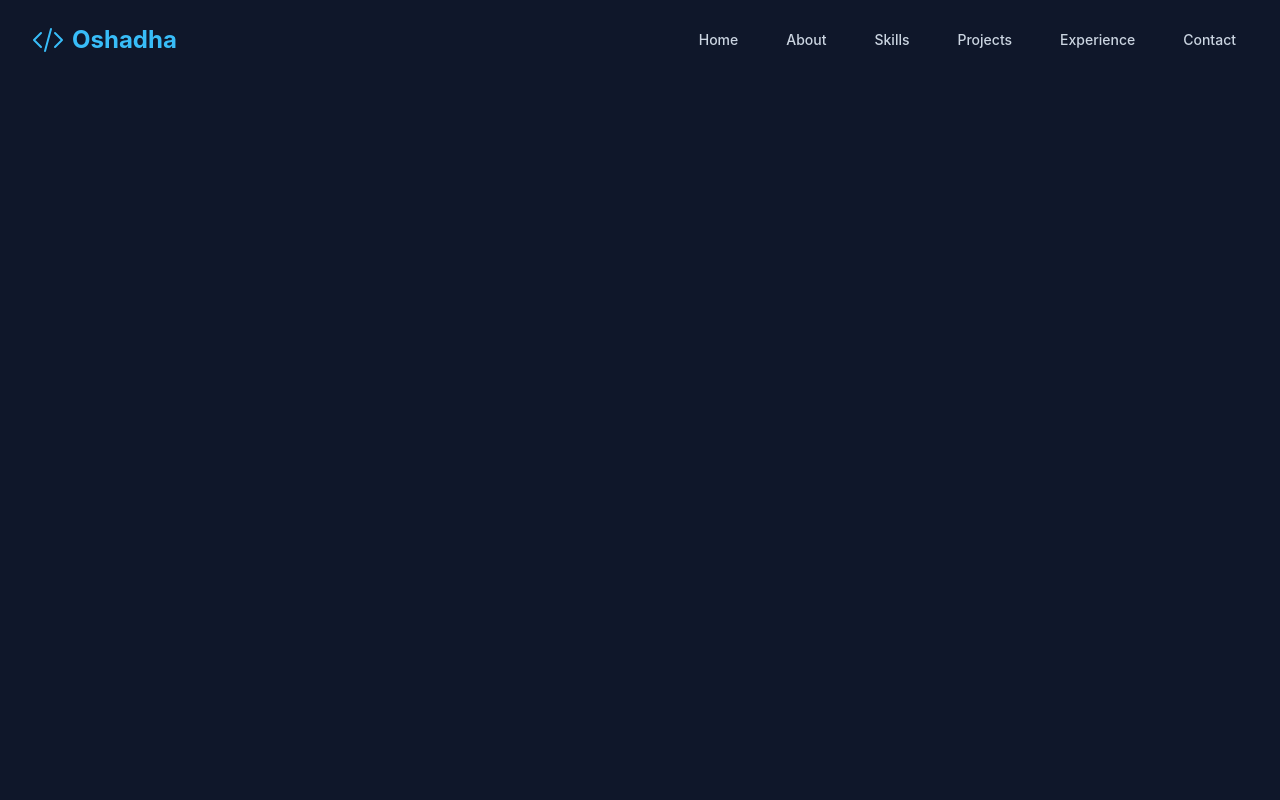
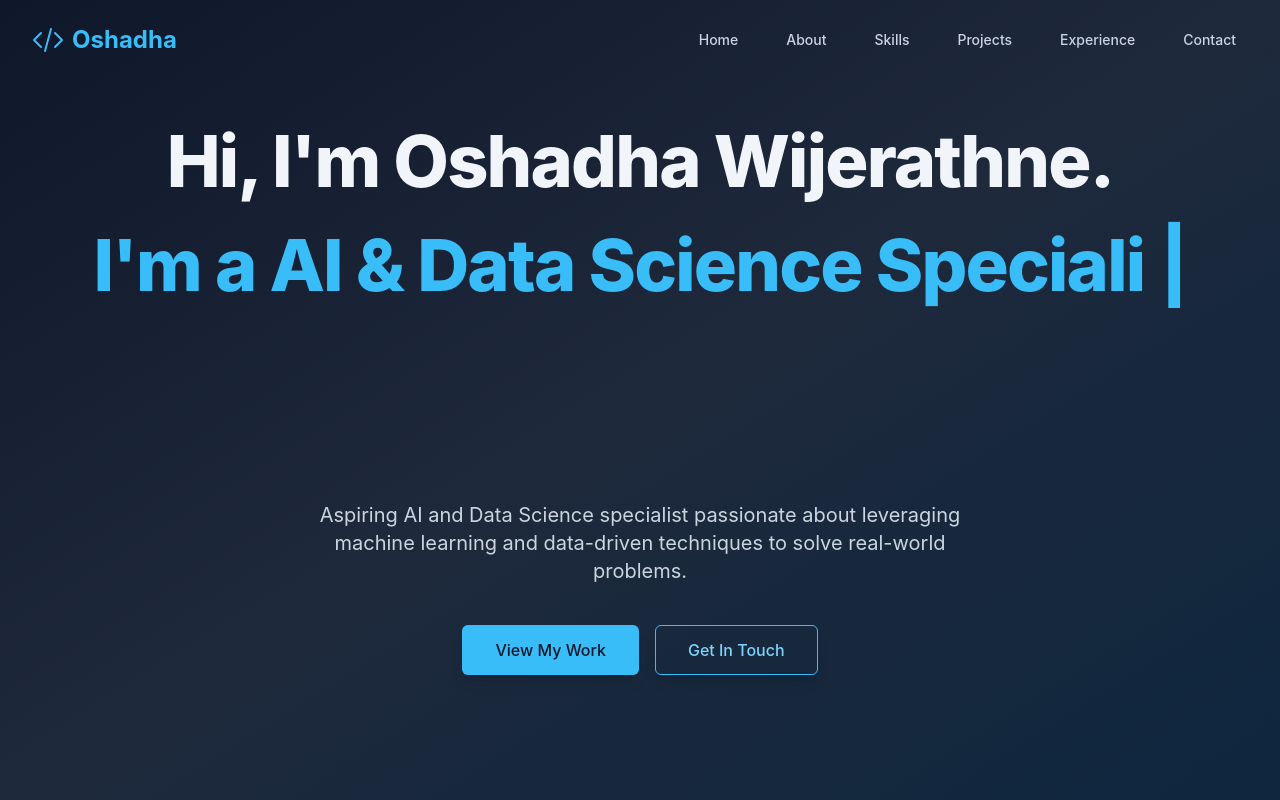
Before and after one commit to OshadhaWijerathne/Oshadha_Wijerathne_Portfolio, a React (Vite) app: page / in a window 1280 px wide. Built offline with nearby package versions, Linux system fonts and the light colour scheme.

Commit message:
add Hero section component

```diff
--- a/App.tsx
+++ b/App.tsx
@@ -1,11 +1,15 @@
 
 import React from 'react';
 import { Navbar } from './components/Navbar';
+import { Hero } from './components/Hero';
 
 const App: React.FC = () => {
   return (
     <>
       <Navbar />
+      <main>
+        <Hero />
+      </main>
     </>
   );
 };
--- /dev/null
+++ b/components/AnimatedTitle.tsx
@@ -0,0 +1,64 @@
+
+import React, { useState, useEffect } from 'react';
+
+interface AnimatedTitleProps {
+  titles: string[];
+  className?: string;
+  typingSpeed?: number;
+  deletingSpeed?: number;
+  pauseDelay?: number;
+}
+
+export const AnimatedTitle: React.FC<AnimatedTitleProps> = ({
+  titles,
+  className = '',
+  typingSpeed = 120,
+  deletingSpeed = 60,
+  pauseDelay = 2000,
+}) => {
+  const [currentIndex, setCurrentIndex] = useState(0); // Kept as per original, updated alongside loopNum
+  const [currentText, setCurrentText] = useState('');
+  const [isDeleting, setIsDeleting] = useState(false);
+  const [loopNum, setLoopNum] = useState(0);
+
+  useEffect(() => {
+    if (!titles || titles.length === 0) return;
+
+    let timeoutId: number | undefined;
+    const currentTitle = titles[loopNum % titles.length];
+
+    if (!isDeleting && currentText.length === currentTitle.length) {
+      // Finished typing current word, now pause before deleting
+      timeoutId = window.setTimeout(() => {
+        setIsDeleting(true);
+      }, pauseDelay);
+    } else if (isDeleting && currentText.length === 0) {
+      // Finished deleting, switch to next word
+      // No timeout needed here, state change triggers re-run of useEffect, which starts typing new word.
+      setIsDeleting(false);
+      setLoopNum(prevLoopNum => prevLoopNum + 1);
+      setCurrentIndex(prevIndex => (prevIndex + 1) % titles.length); // Sync currentIndex as in original
+    } else {
+      // Still typing or still deleting
+      timeoutId = window.setTimeout(() => {
+        if (isDeleting) {
+          setCurrentText(prev => prev.substring(0, prev.length - 1));
+        } else {
+          setCurrentText(prev => currentTitle.substring(0, prev.length + 1));
+        }
+      }, isDeleting ? deletingSpeed : typingSpeed);
+    }
+
+    return () => {
+      if (timeoutId) {
+        window.clearTimeout(timeoutId);
+      }
+    };
+  }, [currentText, isDeleting, loopNum, titles, typingSpeed, deletingSpeed, pauseDelay, setCurrentIndex]);
+
+  return (
+    <span className={`${className} typing-cursor relative`}>
+      {currentText || '\u00A0'} {/* Use non-breaking space to maintain height */}
+    </span>
+  );
+};
--- /dev/null
+++ b/components/Hero.tsx
@@ -0,0 +1,38 @@
+
+import React from 'react';
+import { YOUR_NAME, HERO_TITLES } from '../constants';
+import { AnimatedTitle } from './AnimatedTitle';
+import { Section } from './Section';
+
+export const Hero: React.FC = () => {
+  return (
+    <Section id="home" className="min-h-screen flex items-center justify-center bg-gradient-to-br from-slate-900 via-slate-800 to-sky-900/30 !py-0" containerClassName="container mx-auto px-4 sm:px-6 lg:px-8 text-center">
+      <div>
+        <h1 className="text-5xl sm:text-6xl md:text-7xl font-extrabold tracking-tight">
+          <span className="block text-slate-100">Hi, I'm {YOUR_NAME}.</span>
+          <span className="block text-sky-400 mt-4 sm:mt-6 md:mt-8 h-32 sm:h-36 md:h-40">
+              I'm a <AnimatedTitle titles={HERO_TITLES} className="inline-block" />
+          </span>
+        </h1>
+        <p className="mt-20 sm:mt-24 md:mt-28 max-w-2xl mx-auto text-lg sm:text-xl text-slate-300">
+          Aspiring AI and Data Science specialist passionate about leveraging machine learning and data-driven techniques to solve real-world problems.
+        </p>
+
+        <div className="mt-10 flex flex-col sm:flex-row justify-center space-y-4 sm:space-y-0 sm:space-x-4">
+          <a
+            href="#projects"
+            className="inline-flex items-center justify-center px-8 py-3 border border-transparent text-base font-medium rounded-md text-slate-900 bg-sky-400 hover:bg-sky-500 transition-colors shadow-lg transform hover:scale-105"
+          >
+            View My Work
+          </a>
+          <a
+            href="#contact"
+            className="inline-flex items-center justify-center px-8 py-3 border border-sky-400 text-base font-medium rounded-md text-sky-300 bg-transparent hover:bg-sky-400 hover:text-slate-900 transition-colors shadow-lg transform hover:scale-105"
+          >
+            Get In Touch
+          </a>
+        </div>
+      </div>
+    </Section>
+  );
+};
--- /dev/null
+++ b/components/Section.tsx
@@ -0,0 +1,33 @@
+
+import React from 'react';
+
+interface SectionProps {
+  id: string;
+  title?: string; // Title is now optional
+  children: React.ReactNode;
+  className?: string;
+  titleClassName?: string;
+  containerClassName?: string;
+}
+
+export const Section: React.FC<SectionProps> = ({
+  id,
+  title,
+  children,
+  className = '',
+  titleClassName = '',
+  containerClassName = 'container mx-auto px-4 sm:px-6 lg:px-8'
+}) => {
+  return (
+    <section id={id} className={`py-16 md:py-24 ${className}`}>
+      <div className={containerClassName}>
+        {title && (
+          <h2 className={`text-3xl md:text-4xl font-bold text-center mb-12 md:mb-16 text-sky-400 ${titleClassName}`}>
+            {title}
+          </h2>
+        )}
+        {children}
+      </div>
+    </section>
+  );
+};
--- a/constants.ts
+++ b/constants.ts
@@ -6,6 +6,12 @@ export const YOUR_NAME = "Oshadha Wijerathne";
 export const YOUR_TITLE = "Software Engineer";
 export const YOUR_EMAIL = "rwkoshadhawijerathne@gmail.com";
 
+export const HERO_TITLES = [
+  "AI & Data Science Specialist",
+  "Machine Learning Engineer",
+  "Problem Solver",
+  "Full-Stack Developer"
+];
 export const NAV_LINKS: NavLink[] = [
   { id: 'home', label: 'Home', href: '#home' },
   { id: 'about', label: 'About', href: '#about' },
```
